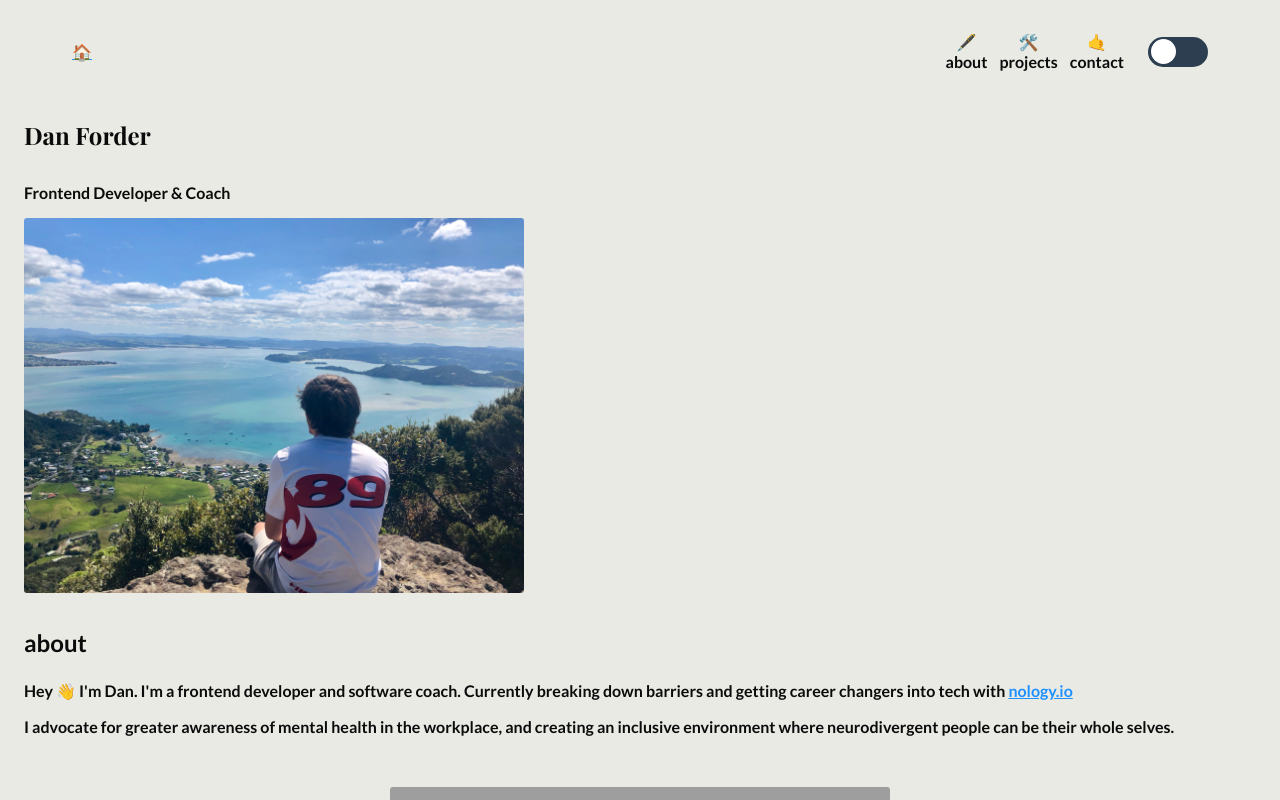
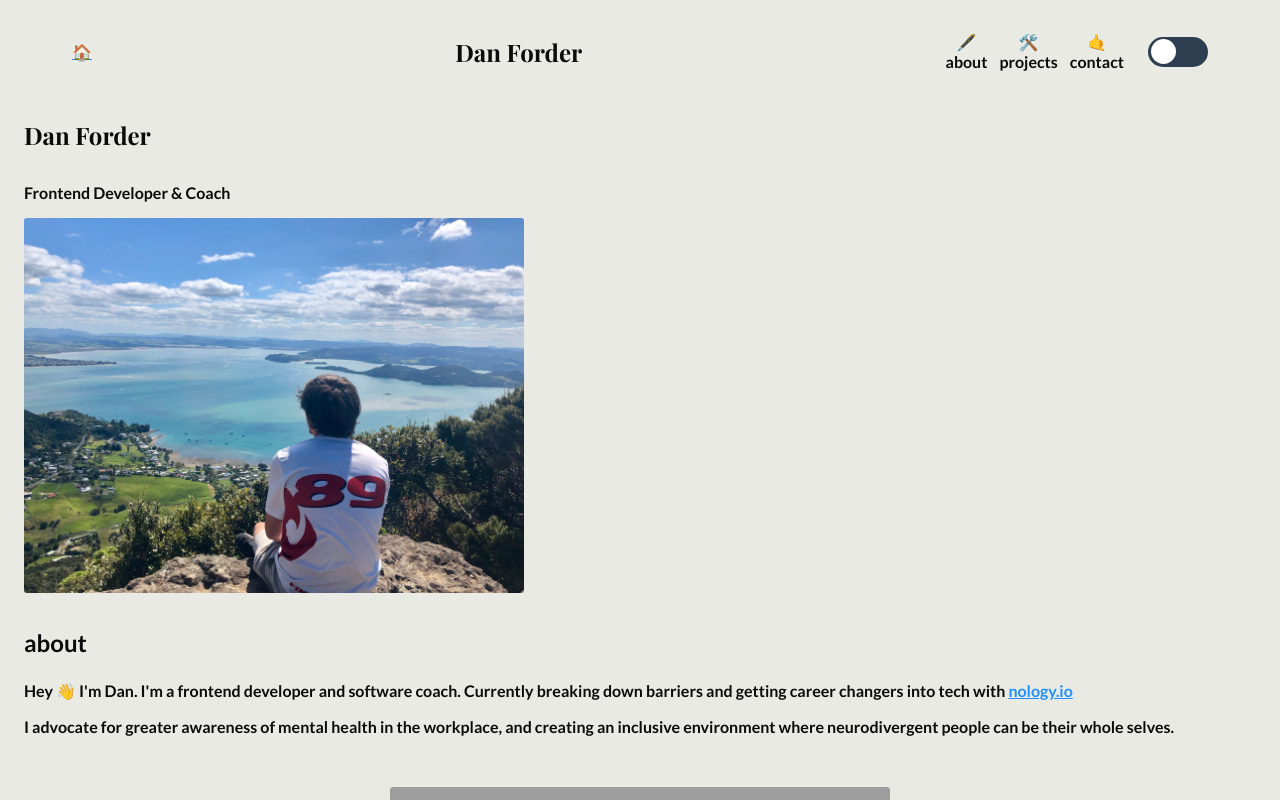
Before and after one commit to DanForder/portfolio, a Next.js app: page / in a window 1280 px wide. Shown: the top 800 px of the page. Built offline with nearby package versions, Linux system fonts and the light colour scheme; grey boxes are pictures that could not be loaded.

Commit message:
sticky header

```diff
--- a/components/Header.tsx
+++ b/components/Header.tsx
@@ -27,6 +27,7 @@ const Header = ({ links }: HeaderProps) => {
       <Link className={styles.homeLink} href="/">
         🏠
       </Link>
+      <span className={styles.mainText + " " + "sansSerif"}>Dan Forder</span>
       <nav className={styles.navbar}>
         <ul>
           {links.map(({ text, href, icon }) => (
--- a/components/Layout.tsx
+++ b/components/Layout.tsx
@@ -4,7 +4,11 @@ import styles from "../styles/layout.module.scss";
 type LayoutProps = {};
 
 const Layout = ({ children }: PropsWithChildren<LayoutProps>) => {
-  return <div className={styles.wrapper}>{children}</div>;
+  return (
+    <div className={styles.outer}>
+      <div className={styles.wrapper}>{children}</div>
+    </div>
+  );
 };
 
 export default Layout;
--- a/pages/_app.tsx
+++ b/pages/_app.tsx
@@ -16,7 +16,8 @@ export default function MyApp({ Component, pageProps }: AppProps) {
           scroll-behavior: smooth;
         }
 
-        h1 {
+        h1,
+        .sansSerif {
           font-family: ${playFairDisplay.style.fontFamily};
         }
       `}</style>
--- a/styles/header.module.scss
+++ b/styles/header.module.scss
@@ -1,7 +1,17 @@
 .container {
   display: flex;
-  justify-content: space-between;
+  justify-content: center;
   align-items: center;
+  position: sticky;
+  top: 0;
+  padding: 0.75rem 0;
+  background-color: var(--color-background);
+  z-index: 9999;
+
+  .mainText {
+    font-size: 1.5rem;
+    margin: auto;
+  }
 
   .navbar {
     position: fixed;
@@ -13,7 +23,6 @@
     display: flex;
     justify-content: center;
     align-items: center;
-    z-index: 9999;
 
     ul {
       display: flex;
@@ -39,10 +48,6 @@
   .container {
     padding: 0 3rem;
 
-    .homeLink {
-      flex: 1;
-    }
-
     .navbar {
       position: relative;
       width: unset;
--- a/styles/layout.module.scss
+++ b/styles/layout.module.scss
@@ -1,11 +1,20 @@
-.wrapper {
-  padding: 1rem 1.5rem 5.5rem 1.5rem;
+.outer {
+  display: flex;
+  flex-direction: column;
+  align-items: center;
   background-color: var(--color-background);
-  min-height: 100vh;
+
+  .wrapper {
+    padding: 1rem 1.5rem 5.5rem 1.5rem;
+    min-height: 100vh;
+    max-width: 1500px;
+  }
 }
 
 @media screen and (min-width: 800px) {
-  .wrapper {
-    padding-bottom: 1rem;
+  .outer {
+    .wrapper {
+      padding-bottom: 1rem;
+    }
   }
 }
```
